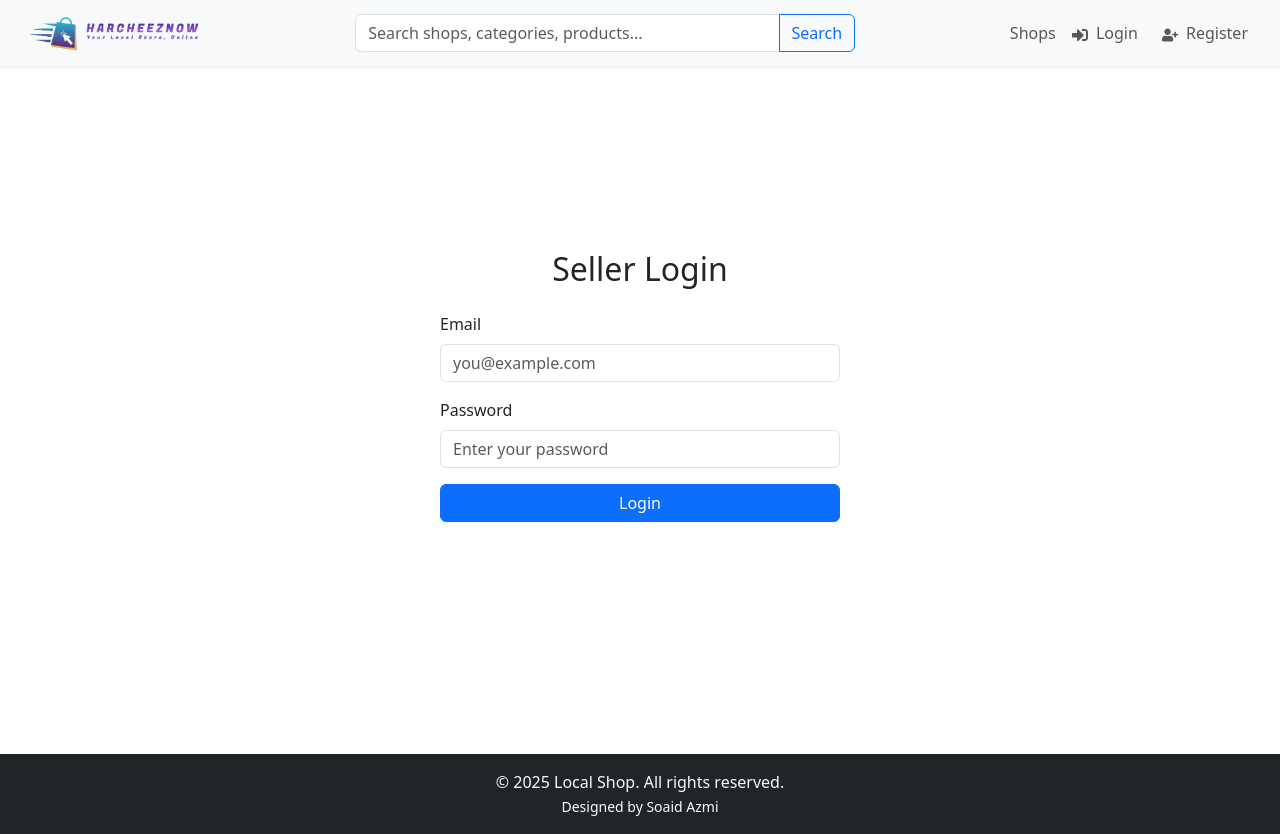
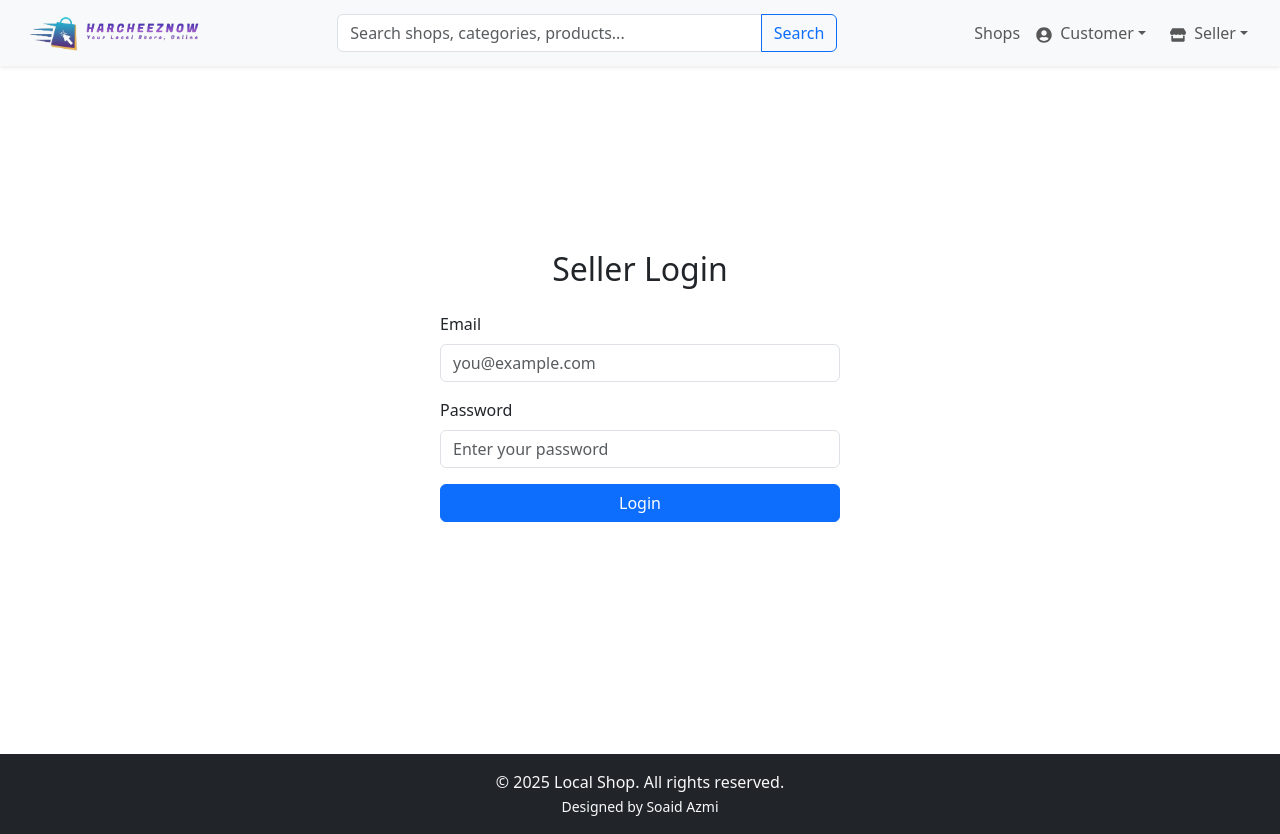
Before and after one commit to sohaibazmi101/my-project, a React (Vite) app in the folder my-local-market/client/: page /login in a window 1280 px wide. Built offline with nearby package versions, Linux system fonts and the light colour scheme.

Commit message:
Initial Update

```diff
--- a/my-local-market/client/src/App.jsx
+++ b/my-local-market/client/src/App.jsx
@@ -20,6 +20,7 @@ import AddProduct from './pages/AddProduct';
 import ManageShop from './pages/ManageShop';
 
 import { CustomerProvider, useCustomer } from './contexts/CustomerContext';
+import { SellerProvider } from './contexts/SellerContext';
 import CustomerProtectedRoute from './components/CustomerProtectedRoute';
 import CustomerProfile from './pages/customer/CustomerProfile';
 import CartPage from './pages/customer/CartPage';
@@ -29,7 +30,7 @@ import CustomerRegister from './pages/customer/CustomerRegister';
 
 // Component to handle loading state
 function AppContent() {
-  const { loading } = useCustomer();
+  const { loading } = useCustomer(); // Must be inside CustomerProvider
 
   if (loading) return <div className="text-center mt-5">Loading...</div>;
 
@@ -97,7 +98,9 @@ function AppContent() {
 function App() {
   return (
     <CustomerProvider>
-      <AppContent />
+      <SellerProvider>
+        <AppContent />
+      </SellerProvider>
     </CustomerProvider>
   );
 }
--- a/my-local-market/client/src/components/Navbar.jsx
+++ b/my-local-market/client/src/components/Navbar.jsx
@@ -3,11 +3,20 @@ import { useState } from 'react';
 import logo from '../assets/logo.png';
 import searchIcon from '../assets/search.png';
 import { useCustomer } from '../contexts/CustomerContext';
-import { FaUserCircle, FaSignInAlt, FaUserPlus, FaShoppingCart } from 'react-icons/fa';
+import { useSeller } from '../contexts/SellerContext';
+import {
+  FaUserCircle,
+  FaSignInAlt,
+  FaUserPlus,
+  FaShoppingCart,
+  FaStore,
+  FaSignOutAlt
+} from 'react-icons/fa';
 
 export default function Navbar() {
   const navigate = useNavigate();
-  const { customer, logout, loading } = useCustomer();
+  const { customer, logout: customerLogout, loading: customerLoading } = useCustomer();
+  const { seller, logout: logout, loading: sellerLoading } = useSeller();
   const [isCollapsed, setIsCollapsed] = useState(true);
   const [showSearchModal, setShowSearchModal] = useState(false);
   const [search, setSearch] = useState('');
@@ -20,6 +29,15 @@ export default function Navbar() {
       setShowSearchModal(false);
     }
   };
+
+  const handleLogout = () => {
+    logout();
+    navigate('/');
+  };
+
+
+  const isLoggedIn = !!customer || !!seller;
+  const loading = customerLoading || sellerLoading;
 
   return (
     <>
@@ -104,24 +122,77 @@ export default function Navbar() {
                             </Link>
                           </li>
                           <li>
-                            <button className="dropdown-item text-danger" onClick={logout}>
+                            <button className="dropdown-item text-danger" onClick={customerLogout}>
                               Logout
                             </button>
                           </li>
                         </ul>
                       </li>
                     </>
-                  ) : (
+                  ) : seller ? (
                     <>
                       <li className="nav-item me-2">
-                        <Link className="nav-link" to="/customer/login">
-                          <FaSignInAlt className="me-1" /> Login
+                        <Link className="nav-link d-flex align-items-center" to="/dashboard">
+                          <FaStore className="me-1" /> <span>Dashboard</span>
                         </Link>
                       </li>
+
                       <li className="nav-item">
-                        <Link className="nav-link" to="/customer/register">
-                          <FaUserPlus className="me-1" /> Register
-                        </Link>
+                        <button className="nav-link btn btn-link text-danger d-flex align-items-center" onClick={handleLogout}>
+                          <FaSignOutAlt className="me-1" /> <span>Logout</span>
+                        </button>
+                      </li>
+
+                    </>
+                  ) : (
+                    // No one is logged in: show dropdowns
+                    <>
+                      {/* Customer Dropdown */}
+                      <li className="nav-item dropdown me-2">
+                        <button
+                          className="nav-link dropdown-toggle btn btn-link"
+                          type="button"
+                          data-bs-toggle="dropdown"
+                          aria-expanded="false"
+                        >
+                          <FaUserCircle className="me-1" /> Customer
+                        </button>
+                        <ul className="dropdown-menu dropdown-menu-end">
+                          <li>
+                            <Link className="dropdown-item" to="/customer/login">
+                              <FaSignInAlt className="me-1" /> Login
+                            </Link>
+                          </li>
+                          <li>
+                            <Link className="dropdown-item" to="/customer/register">
+                              <FaUserPlus className="me-1" /> Register
+                            </Link>
+                          </li>
+                        </ul>
+                      </li>
+
+                      {/* Seller Dropdown */}
+                      <li className="nav-item dropdown">
+                        <button
+                          className="nav-link dropdown-toggle btn btn-link"
+                          type="button"
+                          data-bs-toggle="dropdown"
+                          aria-expanded="false"
+                        >
+                          <FaStore className="me-1" /> Seller
+                        </button>
+                        <ul className="dropdown-menu dropdown-menu-end">
+                          <li>
+                            <Link className="dropdown-item" to="/login">
+                              <FaSignInAlt className="me-1" /> Login
+                            </Link>
+                          </li>
+                          <li>
+                            <Link className="dropdown-item" to="/register">
+                              <FaUserPlus className="me-1" /> Register
+                            </Link>
+                          </li>
+                        </ul>
                       </li>
                     </>
                   )}
--- a/my-local-market/client/src/contexts/CustomerContext.jsx
+++ b/my-local-market/client/src/contexts/CustomerContext.jsx
@@ -29,6 +29,7 @@ export const CustomerProvider = ({ children }) => {
 
   const logout = () => {
     localStorage.removeItem('customerToken');
+    localStorage.removeItem('sellerToken'); // ✅ Ensure seller is also logged out
     setCustomer(null);
   };
 
@@ -42,4 +43,5 @@ export const CustomerProvider = ({ children }) => {
     </CustomerContext.Provider>
   );
 };
+
 export { CustomerContext };
--- /dev/null
+++ b/my-local-market/client/src/contexts/SellerContext.jsx
@@ -0,0 +1,55 @@
+import { createContext, useContext, useState, useEffect } from 'react';
+import api from '../services/api';
+import { useCustomer } from './CustomerContext';
+
+const SellerContext = createContext();
+
+export const SellerProvider = ({ children }) => {
+  const [seller, setSeller] = useState(null);
+  const [loading, setLoading] = useState(true);
+
+  // 🛠️ Safely access logout from useCustomer (may be undefined)
+  const customerContext = useCustomer();
+  const customerLogout = customerContext?.logout;
+
+  const fetchSeller = async () => {
+    try {
+      const token = localStorage.getItem('sellerToken');
+      if (!token) return setLoading(false);
+
+      const { data } = await api.get('/sellers/me', {
+        headers: { Authorization: `Bearer ${token}` },
+      });
+      setSeller(data);
+    } catch (err) {
+      console.error('Error fetching seller:', err);
+    } finally {
+      setLoading(false);
+    }
+  };
+
+  const login = (sellerData, token) => {
+    localStorage.setItem('sellerToken', token);
+    setSeller(sellerData);
+
+    // 🔐 If customer is logged in, log them out
+    if (customerLogout) customerLogout();
+  };
+
+  const logout = () => {
+    localStorage.removeItem('sellerToken');
+    setSeller(null);
+  };
+
+  useEffect(() => {
+    fetchSeller();
+  }, []);
+
+  return (
+    <SellerContext.Provider value={{ seller, login, logout, loading }}>
+      {children}
+    </SellerContext.Provider>
+  );
+};
+
+export const useSeller = () => useContext(SellerContext);
--- a/my-local-market/client/src/pages/Home.jsx
+++ b/my-local-market/client/src/pages/Home.jsx
@@ -208,7 +208,7 @@ export default function Home() {
       {/* Hero Section */}
       <div className="text-center mb-5 px-3">
         <div className="d-flex flex-column flex-md-row justify-content-center gap-3 mt-4">
-          <Link to="/shops" className="btn btn-primary btn-lg">Browse Shops</Link>
+          <Link to="/login" className="btn btn-primary btn-lg">Browse Shops</Link>
           <Link to="/register" className="btn btn-outline-secondary btn-lg">Become a Seller</Link>
         </div>
       </div>
--- a/my-local-market/client/src/pages/Login.jsx
+++ b/my-local-market/client/src/pages/Login.jsx
@@ -1,10 +1,12 @@
 import { useState } from 'react';
 import { useNavigate } from 'react-router-dom';
 import api from '../services/api';
+import { useSeller } from '../contexts/SellerContext';
 
 export default function Login() {
   const [form, setForm] = useState({ email: '', password: '' });
   const navigate = useNavigate();
+  const { login } = useSeller();
 
   const handleChange = (e) => setForm({ ...form, [e.target.name]: e.target.value });
 
@@ -12,13 +14,25 @@ export default function Login() {
     e.preventDefault();
     try {
       const res = await api.post('/seller/login', form);
-      localStorage.setItem('token', res.data.token);
-      localStorage.setItem('seller', JSON.stringify(res.data.seller));
+      const { seller, token } = res.data;
+
+      login(seller, token);
+
       alert('Login successful!');
       navigate('/dashboard');
     } catch (err) {
+      console.error('Login error full:', err); // ✅ Full error log
+      if (err.response) {
+        console.error('Response error:', err.response.data);
+      } else if (err.request) {
+        console.error('No response received:', err.request);
+      } else {
+        console.error('Error setting up request:', err.message);
+      }
+
       alert(err.response?.data?.message || 'Login failed');
     }
+
   };
 
   return (
```
Also changed, not shown: 1 other file (tests, documents, lock files or other folders).
